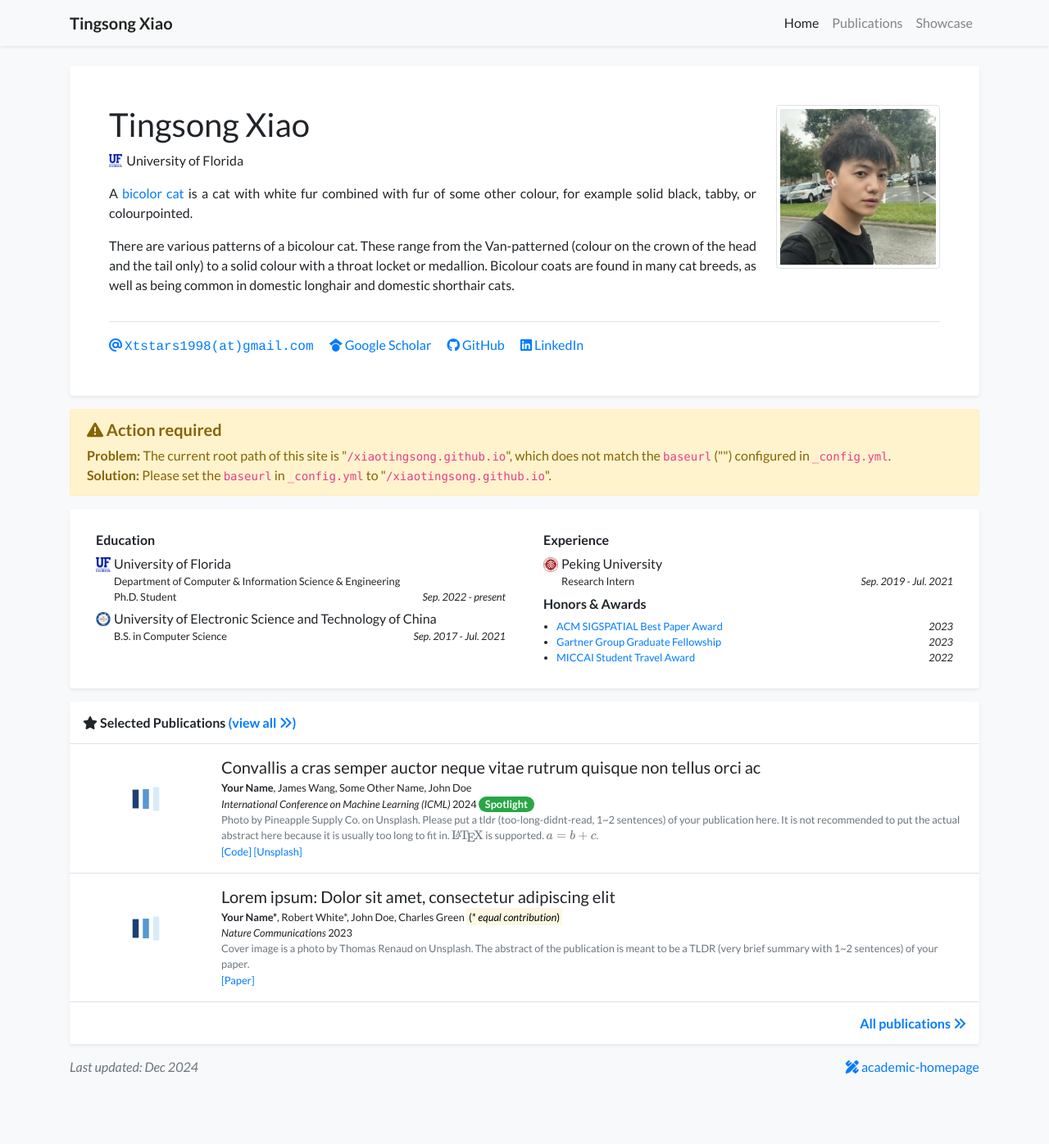
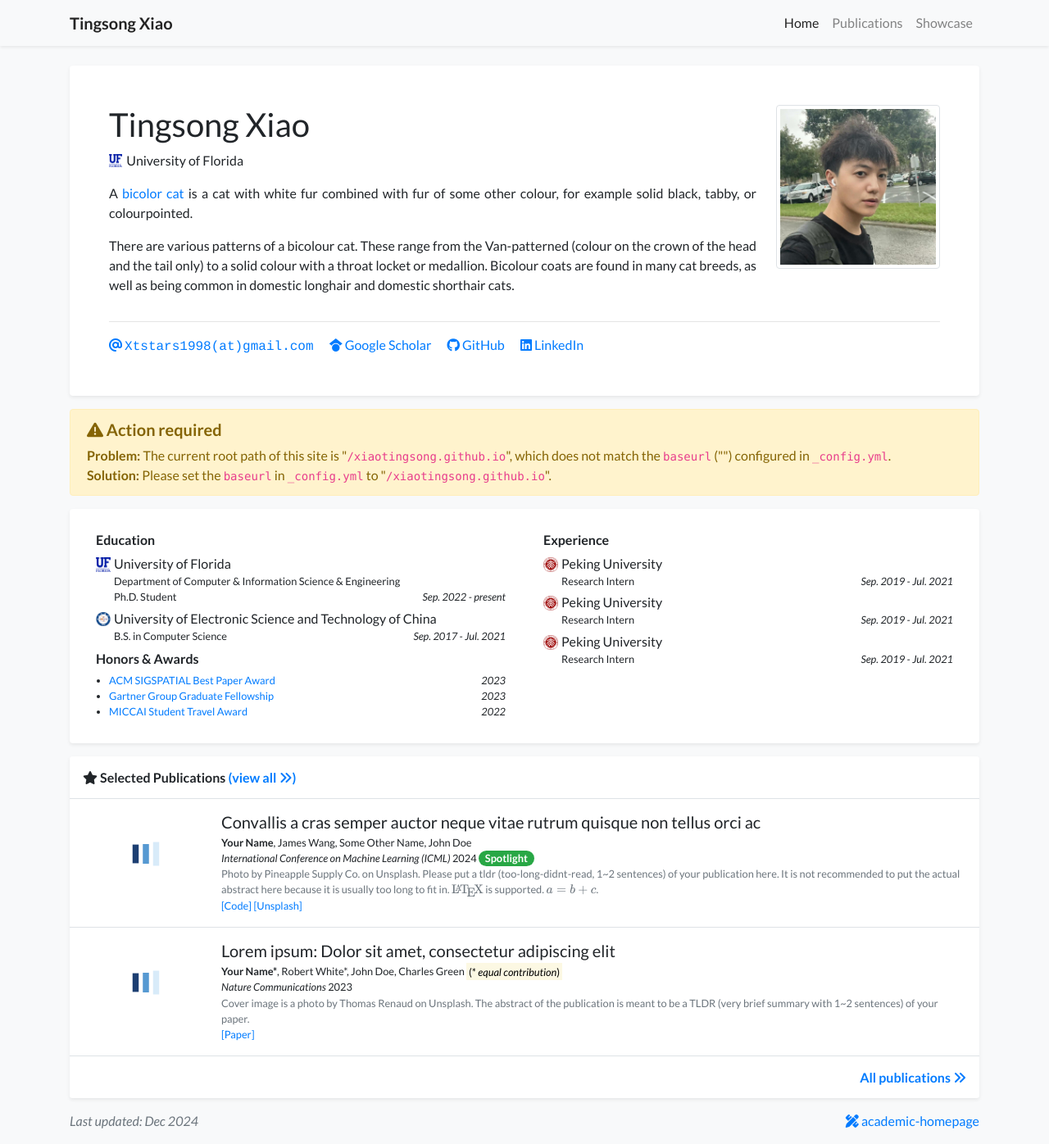
Before and after one commit to xiaotingsong/xiaotingsong.github.io, a Jekyll site: the page built from index.html, in a window 1280 px wide and 1396 px high. Shown: the whole window at 82% size. Built offline with Jekyll 4.4.1, drawn with Linux system fonts in a browser that asks for light colours; nearby versions of some CDN libraries; a style sheet for code colours, icons or effects is not loaded.

Commit message:
Update profile.yml

```diff
--- a/_data/profile.yml
+++ b/_data/profile.yml
@@ -50,6 +50,16 @@ experience:
   position: Research Intern
   date: Sep. 2019 - Jul. 2021
 
+- name: Peking University
+  logo: /assets/images/badges/PKU_red.png
+  position: Research Intern
+  date: Sep. 2019 - Jul. 2021
+
+- name: Peking University
+  logo: /assets/images/badges/PKU_red.png
+  position: Research Intern
+  date: Sep. 2019 - Jul. 2021
+
 awards:
 - name: <a href="https://sigspatial2023.sigspatial.org/awards/" target="_blank">ACM SIGSPATIAL Best Paper Award</a>
   date: 2023
```
